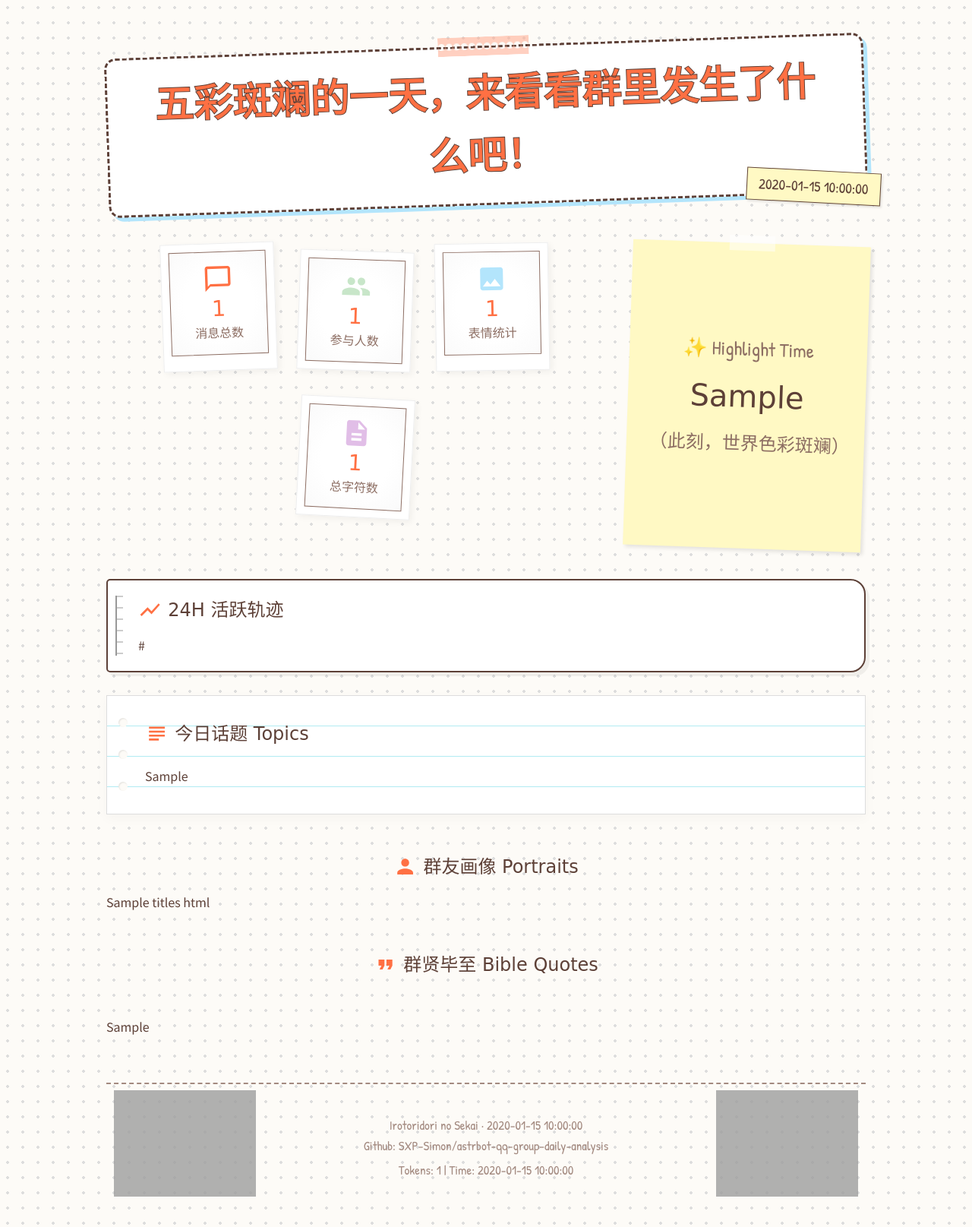
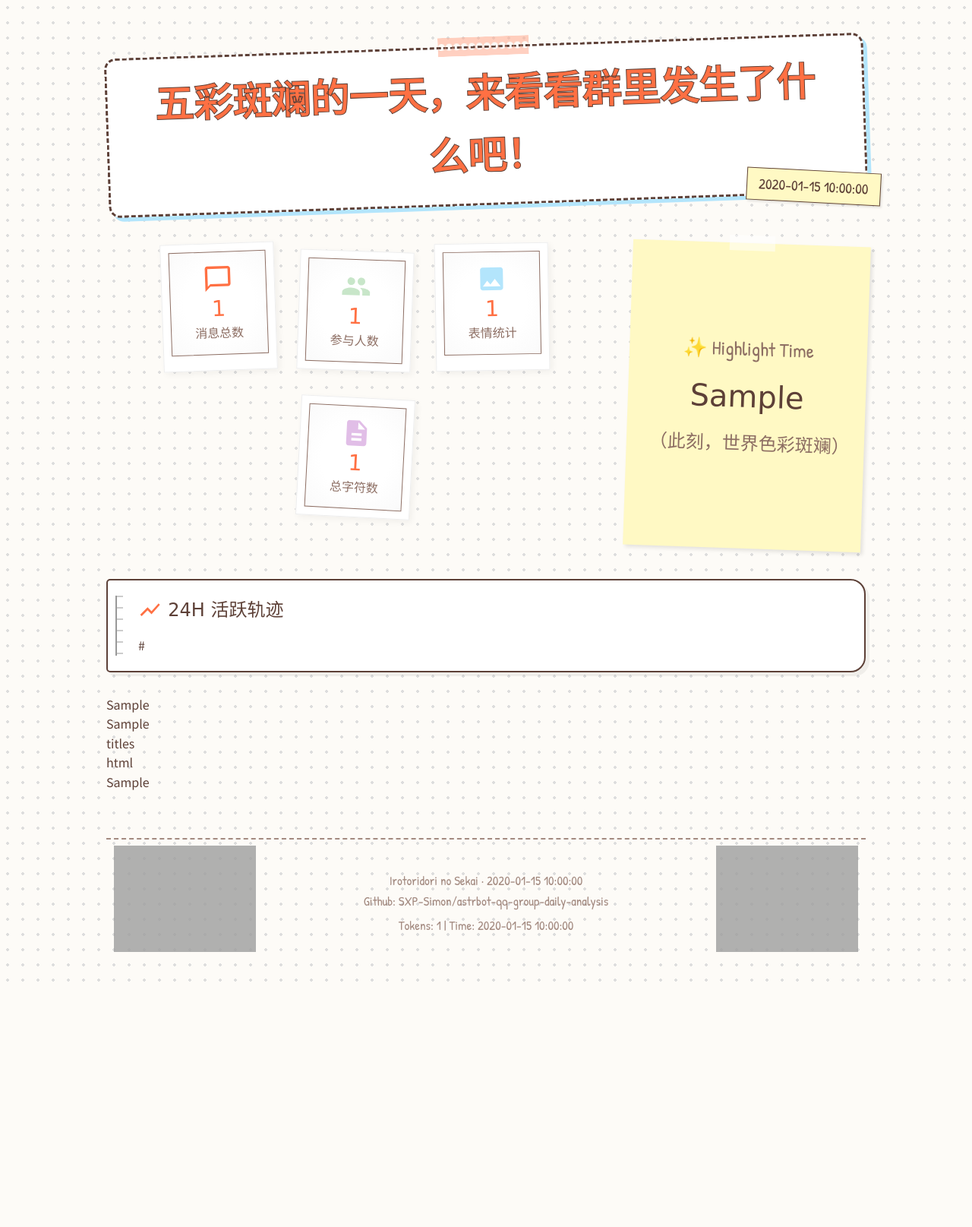
Before and after one commit to SXP-Simon/astrbot-qq-group-daily-analysis, a Python web app: template src/reports/templates/scrapbook/pdf_template.html in a window 1280 px wide. Shown: the whole page at 76% size. After the commit the page ends 1292 px from the top, so only its background shows below. Run offline with Jinja, Linux system fonts and the light colour scheme; the template is opened without the code that fills it: most values are stand-ins (such as "Sample title", 1, 10 or a date in 2020); some web fonts are replaced; grey boxes are pictures that could not be loaded.

Commit message:
fix(scrapbook): 提取排版，纠正关闭分析分区但是基础样式没有去除的 bug

```diff
--- a/src/reports/templates/scrapbook/pdf_template.html
+++ b/src/reports/templates/scrapbook/pdf_template.html
@@ -785,46 +785,11 @@
                 </div>
             </div>
 
-            <!-- 5. 话题记录 -->
-            <div class="topic-section">
-                <div class="paper-holes">
-                    <div class="hole"></div>
-                    <div class="hole"></div>
-                    <div class="hole"></div>
-                </div>
-                <div class="section-title">
-                    <svg class="doodle" viewBox="0 0 24 24">
-                        <path d="M14 17H4v2h10v-2zm6-8H4v2h16V9zM4 15h16v-2H4v2zM4 5v2h16V5H4z" />
-                    </svg>
-                    今日话题 Topics
-                </div>
-                {{topics_html}}
-            </div>
+            {{topics_html}}
 
-            <!-- 6. 群友画像 -->
-            <div class="user-section">
-                <div class="section-title" style="justify-content: center;">
-                    <svg class="doodle" viewBox="0 0 24 24">
-                        <path
-                            d="M12 12c2.21 0 4-1.79 4-4s-1.79-4-4-4-4 1.79-4 4 1.79 4 4 4zm0 2c-2.67 0-8 1.34-8 4v2h16v-2c0-2.66-5.33-4-8-4z" />
-                    </svg>
-                    群友画像 Portraits
-                </div>
-                <div class="masonry-grid">
-                    {{titles_html}}
-                </div>
-            </div>
+            {{titles_html}}
 
-            <!-- 7. 每日回响 -->
-            <div class="quotes-section">
-                <div class="section-title" style="justify-content: center;">
-                    <svg class="doodle" viewBox="0 0 24 24">
-                        <path d="M6 17h3l2-4V7H5v6h3zm8 0h3l2-4V7h-6v6h3z" />
-                    </svg>
-                    群贤毕至 Bible Quotes
-                </div>
-                {{quotes_html}}
-            </div>
+            {{quotes_html}}
 
         </div>
 
```
Also changed, not shown: src/reports/templates/scrapbook/image_template.html (+3 -38 lines), src/reports/templates/scrapbook/quote_item.html (+10 -0 lines), src/reports/templates/scrapbook/topic_item.html (+15 -0 lines), src/reports/templates/scrapbook/user_title_item.html (+12 -0 lines).
